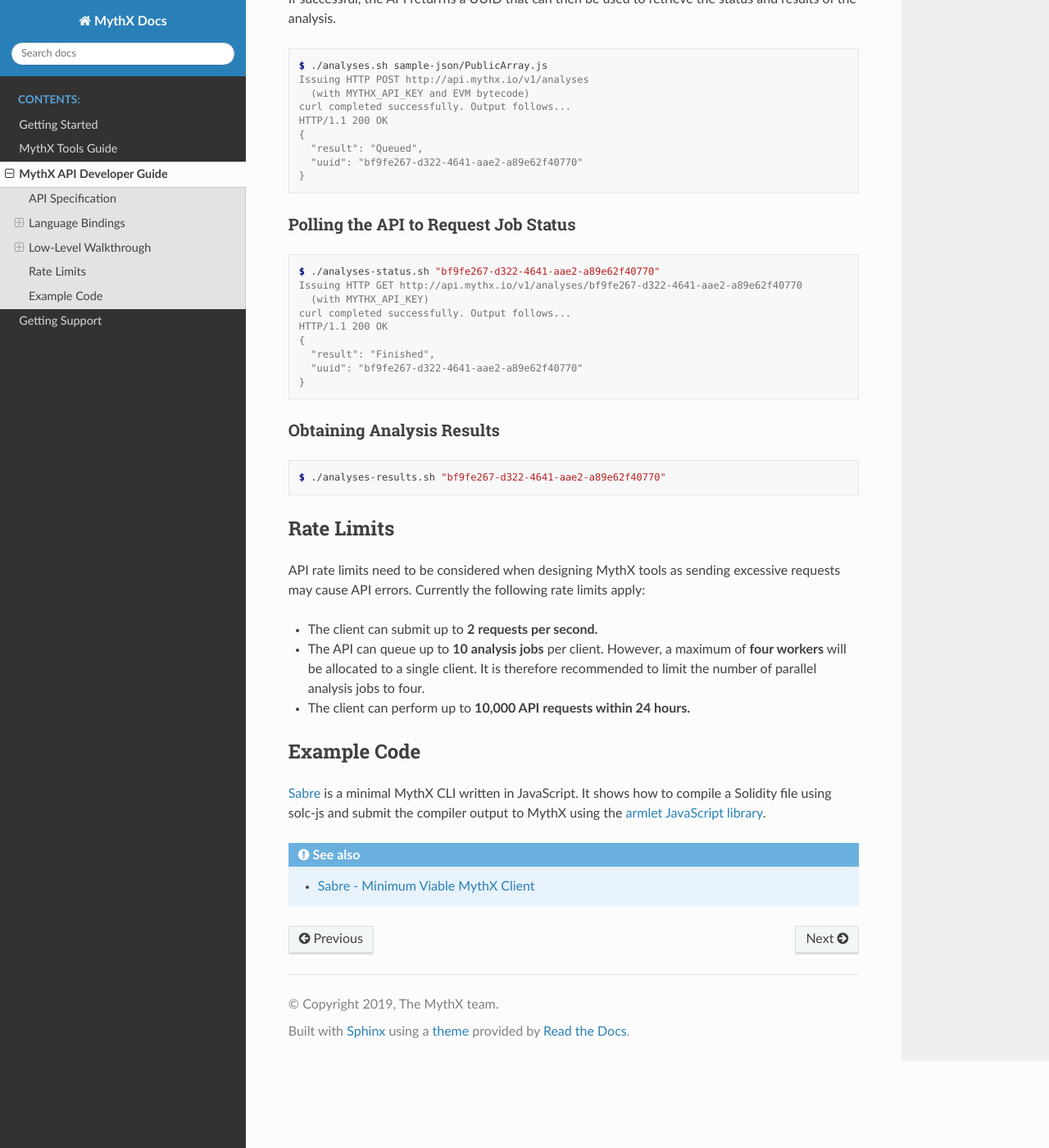
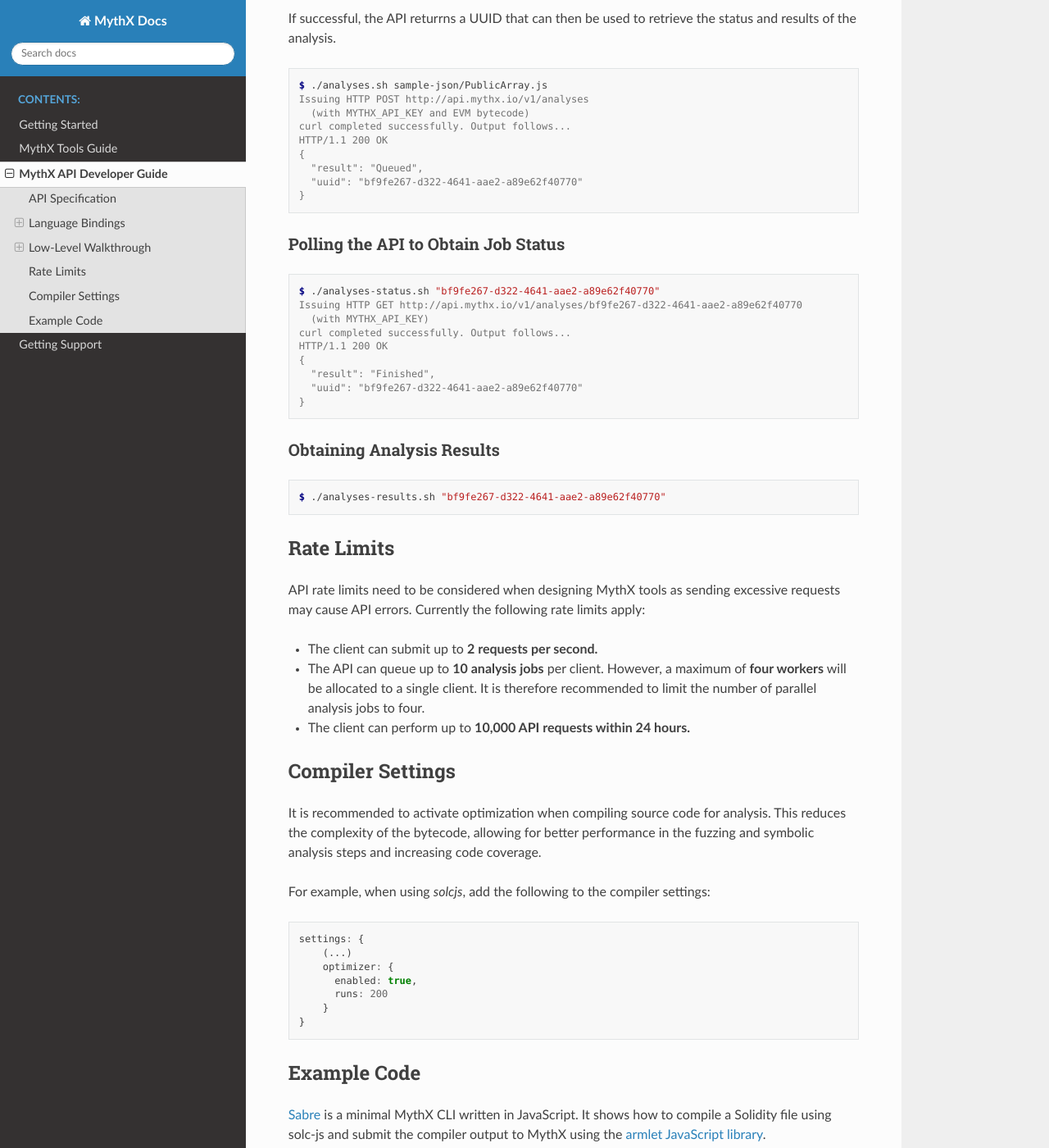
Before and after one commit to Consensys/mythx-docs, a Sphinx documentation site: the page built from docs/source/main/building-security-tools-on-mythx.rst, in a window 1280 px wide and 1400 px high, scrolled down 2810 px. Shown: the whole window at 82% size. Built offline with Sphinx 7.4.7 and the Read the Docs theme 2.0.0, drawn with Linux system fonts in a browser that asks for light colours; some of the changed text lies outside the part shown.

Commit message:
Add recommendations for compiler settings

```diff
--- a/docs/source/main/building-security-tools-on-mythx.rst
+++ b/docs/source/main/building-security-tools-on-mythx.rst
@@ -139,8 +139,8 @@
   }
 
 
-Polling the API to Request Job Status
-~~~~~~~~~~~~~~~~~~~~~~~~~~~~~~~~~~~~~
+Polling the API to Obtain Job Status
+~~~~~~~~~~~~~~~~~~~~~~~~~~~~~~~~~~~~
 
 .. code-block:: console
 
@@ -175,6 +175,24 @@
 - The client can perform up to **10,000 API requests within 24 hours.**
 
 
+Compiler Settings
+-----------------
+
+It is recommended to activate optimization when compiling source code for analysis. This reduces the complexity of the bytecode, allowing for better performance in the fuzzing and symbolic analysis steps and increasing code coverage.
+
+For example, when using `solcjs`, add the following to the compiler settings:
+
+.. code-block:: javascript
+
+    settings: {
+        (...)
+        optimizer: {
+          enabled: true,
+          runs: 200
+        }
+    }
+
+
 Example Code
 ------------
 
```
